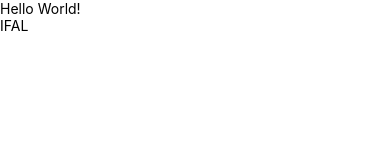
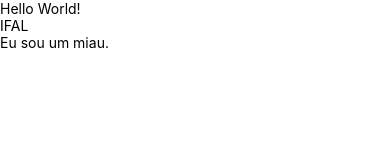
Before and after one commit to Shara5904/projeto_sharaRN, a React Native app: screen / in a window 390 px wide. Shown: the top 160 px of the page. Built offline with nearby package versions, Linux system fonts and the light colour scheme.

Commit message:
cria o componemte gato

```diff
--- a/App.js
+++ b/App.js
@@ -5,7 +5,13 @@ import { Text } from 'react-native';
     <>
       <Text>Hello World!</Text>
       <Text>IFAL</Text>
+      <Gato/>
     </>
   );
 }
-export default MyApp
+
+const Gato = () =>{
+  return <Text>Eu sou um miau.</Text>
+}
+
+export default MyApp;
```
